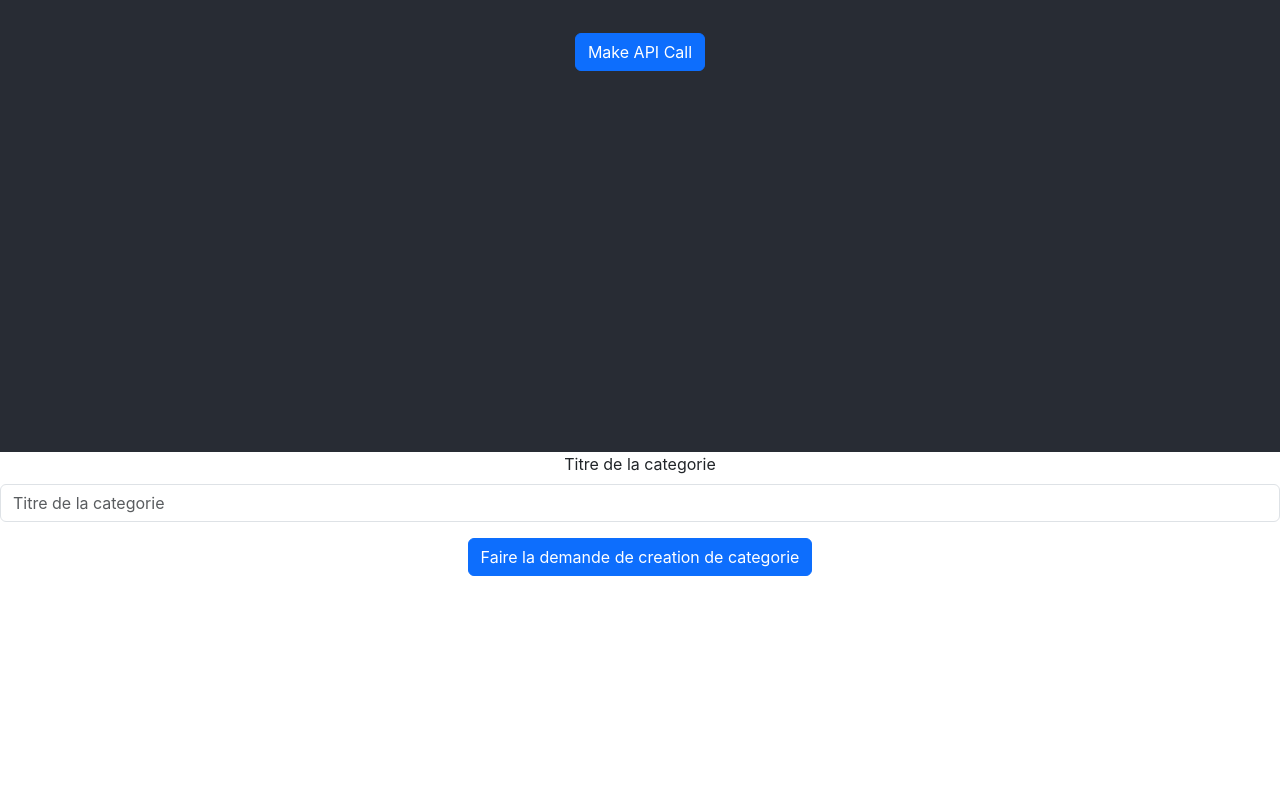
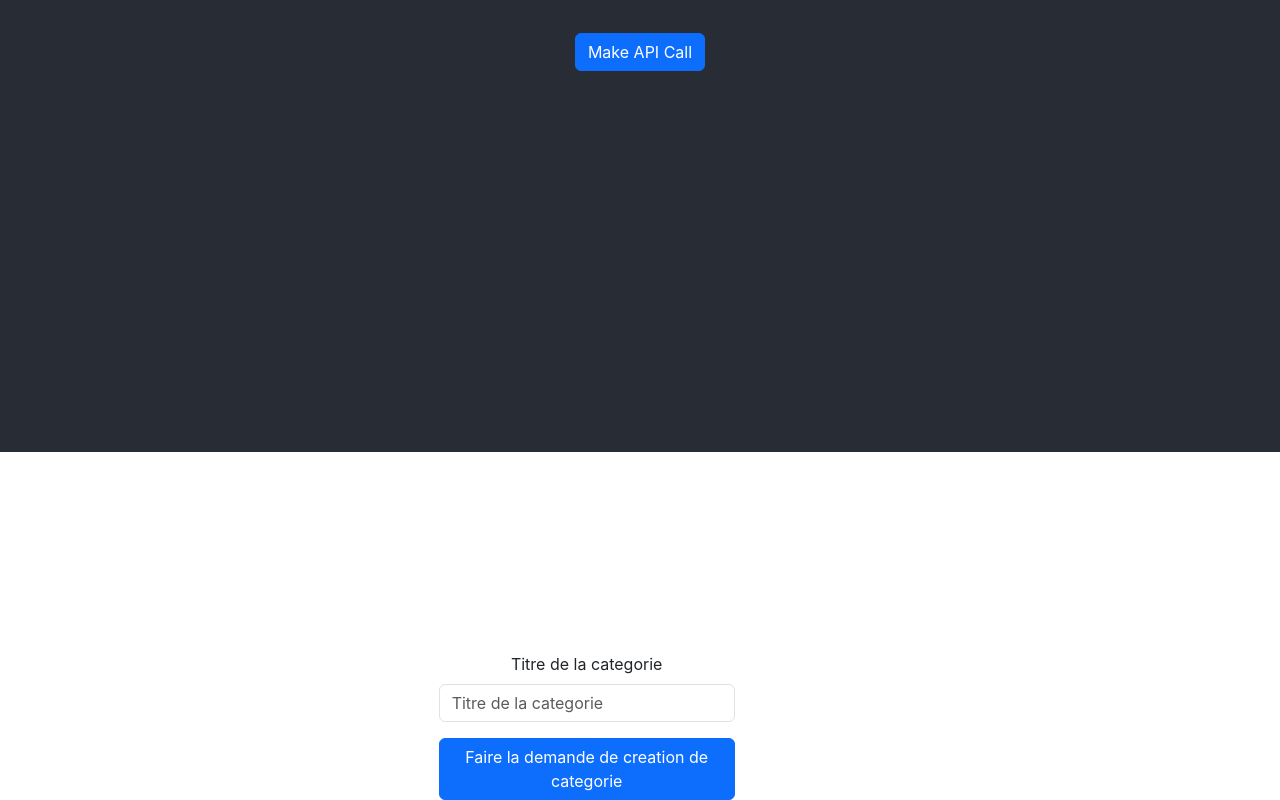
Before and after one commit to Alencruser/collaborate-basics-react, a React (Create React App) app in the folder front/: page /create-category in a window 1280 px wide. Shown: the part 348-1148 px from the top of the page. Before the commit the page ends 924 px from the top, so only its background shows below. Built offline with nearby package versions, Linux system fonts and the light colour scheme.

Commit message:
lil css on thhe category form

```diff
--- a/front/src/Category/CreateCategory.css
+++ b/front/src/Category/CreateCategory.css
@@ -0,0 +1,5 @@
+@media (width > 1250px) {
+    .container-create-category {
+        margin-top: 200px;
+    }
+}
--- a/front/src/Category/CreateCategory.js
+++ b/front/src/Category/CreateCategory.js
@@ -1,4 +1,4 @@
-import { Button, Form } from "react-bootstrap";
+import { Button, Col, Container, Form, Row } from "react-bootstrap";
 import "./CreateCategory.css";
 
 function CreateCategory() {
@@ -21,6 +21,9 @@ function CreateCategory() {
     };
 
     return (
+        <Container fluid className="container-create-category">
+            <Row>
+                <Col md={{span:3, offset:4}}>
                     <div className='CreateCategory'>
                         <Form id="create-category">
                             <Form.Group className="mb-3" controlId="category-label">
@@ -30,6 +33,9 @@ function CreateCategory() {
                             <Button onClick={submitForm}>Faire la demande de creation de categorie</Button>
                         </Form>
                     </div>
+                </Col>
+            </Row>
+        </Container>
     );
 }
 
```
Lines whose indentation alone changed are shown as unchanged.
